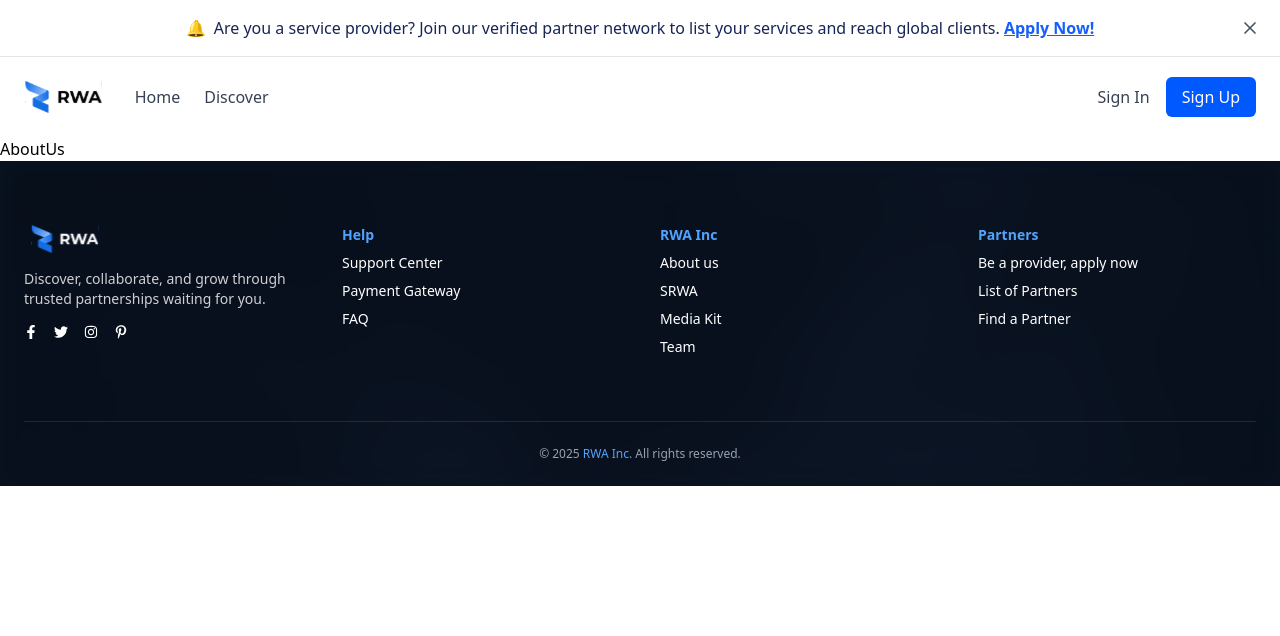
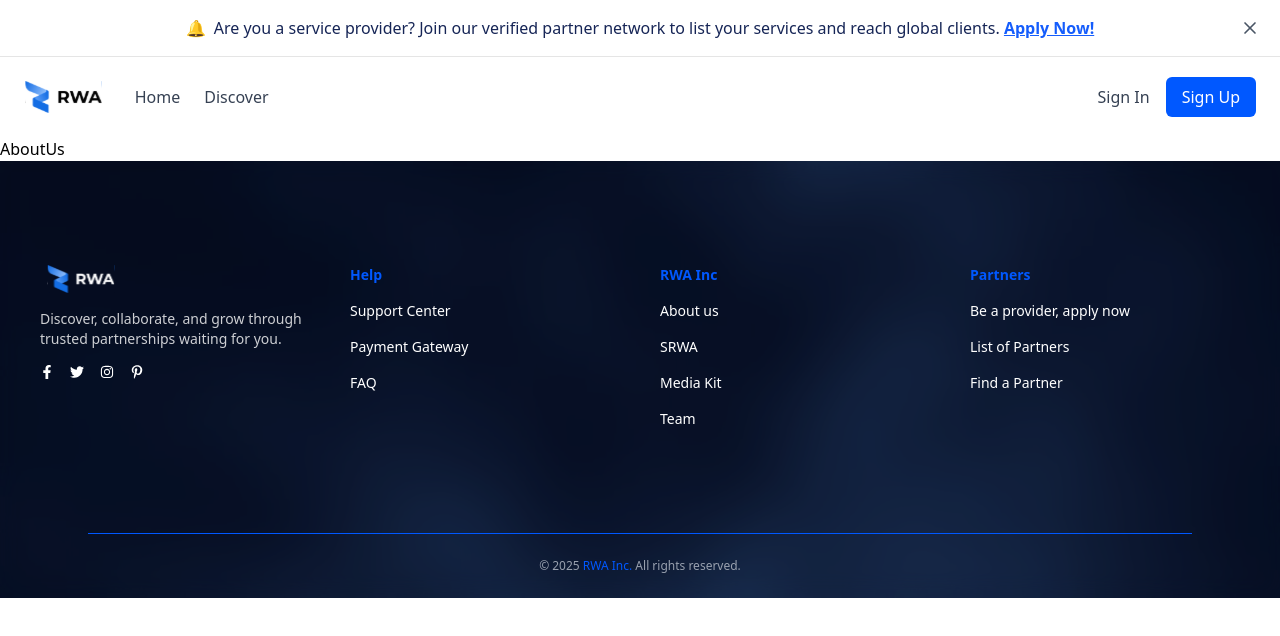
Before and after one commit to ShowyCone/partner-portal, a React (Vite) app: page /about in a window 1280 px wide. Shown: the top 636 px of the page. Built offline with nearby package versions, Linux system fonts and the light colour scheme.

Commit message:
footer overlay fixed

```diff
--- a/src/components/layout/Footer.jsx
+++ b/src/components/layout/Footer.jsx
@@ -2,17 +2,19 @@ import { FaFacebookF, FaTwitter, FaInstagram, FaPinterestP } from 'react-icons/f
 
 export default function Footer() {
   return (
-    <footer className="relative bg-[#091221] text-white overflow-hidden">
+    <footer className="relative text-white overflow-hidden px-2 sm:px-8 lg:px-10">
       <div className="absolute inset-0 z-0">
+        <div className="absolute inset-0 z-0 bg-blue-900/20 backdrop-blur-md">
+        </div>
         <img
           src="/overlayimage.webp"
           alt="Background overlay"
-          className="w-full h-full object-cover opacity-20 blur-md mix-blend-screen pointer-events-none"
+          className="w-full h-full object-cover"
         />
       </div>
 
       {/* Contenido del footer */}
-      <div className="relative z-10 max-w-7xl mx-auto px-6 py-16 grid grid-cols-1 md:grid-cols-4 gap-10 text-sm">
+      <div className="relative z-10 max-w-[90rem] mx-auto py-26 grid grid-cols-1 md:grid-cols-4 gap-10 text-sm">
         {/* Logo + descripción */}
         <div className="space-y-4">
           <img
@@ -32,16 +34,16 @@ export default function Footer() {
         </div>
 
         {/* Help */}
-        <div className="space-y-2">
-          <h3 className="text-blue-400 font-semibold">Help</h3>
+        <div className="space-y-4">
+          <h3 className="text-rwa font-semibold">Help</h3>
           <p className="hover:text-gray-300 cursor-pointer">Support Center</p>
           <p className="hover:text-gray-300 cursor-pointer">Payment Gateway</p>
           <p className="hover:text-gray-300 cursor-pointer">FAQ</p>
         </div>
 
         {/* RWA Inc */}
-        <div className="space-y-2">
-          <h3 className="text-blue-400 font-semibold">RWA Inc</h3>
+        <div className="space-y-4">
+          <h3 className="text-rwa font-semibold">RWA Inc</h3>
           <p className="hover:text-gray-300 cursor-pointer">About us</p>
           <p className="hover:text-gray-300 cursor-pointer">SRWA</p>
           <p className="hover:text-gray-300 cursor-pointer">Media Kit</p>
@@ -49,8 +51,8 @@ export default function Footer() {
         </div>
 
         {/* Partners */}
-        <div className="space-y-2">
-          <h3 className="text-blue-400 font-semibold">Partners</h3>
+        <div className="space-y-4">
+          <h3 className="text-rwa font-semibold">Partners</h3>
           <p className="hover:text-gray-300 cursor-pointer">Be a provider, apply now</p>
           <p className="hover:text-gray-300 cursor-pointer">List of Partners</p>
           <p className="hover:text-gray-300 cursor-pointer">Find a Partner</p>
@@ -58,9 +60,9 @@ export default function Footer() {
       </div>
 
       {/* Línea inferior */}
-      <div className="relative z-10 border-t border-white/10 mx-6">
+      <div className="relative z-10 border-t border-rwa mx-12">
         <p className="text-center py-6 text-xs text-gray-400">
-          © 2025 <span className="text-blue-400">RWA Inc.</span> All rights reserved.
+          © 2025 <span className="text-rwa">RWA Inc.</span> All rights reserved.
         </p>
       </div>
     </footer>
```
